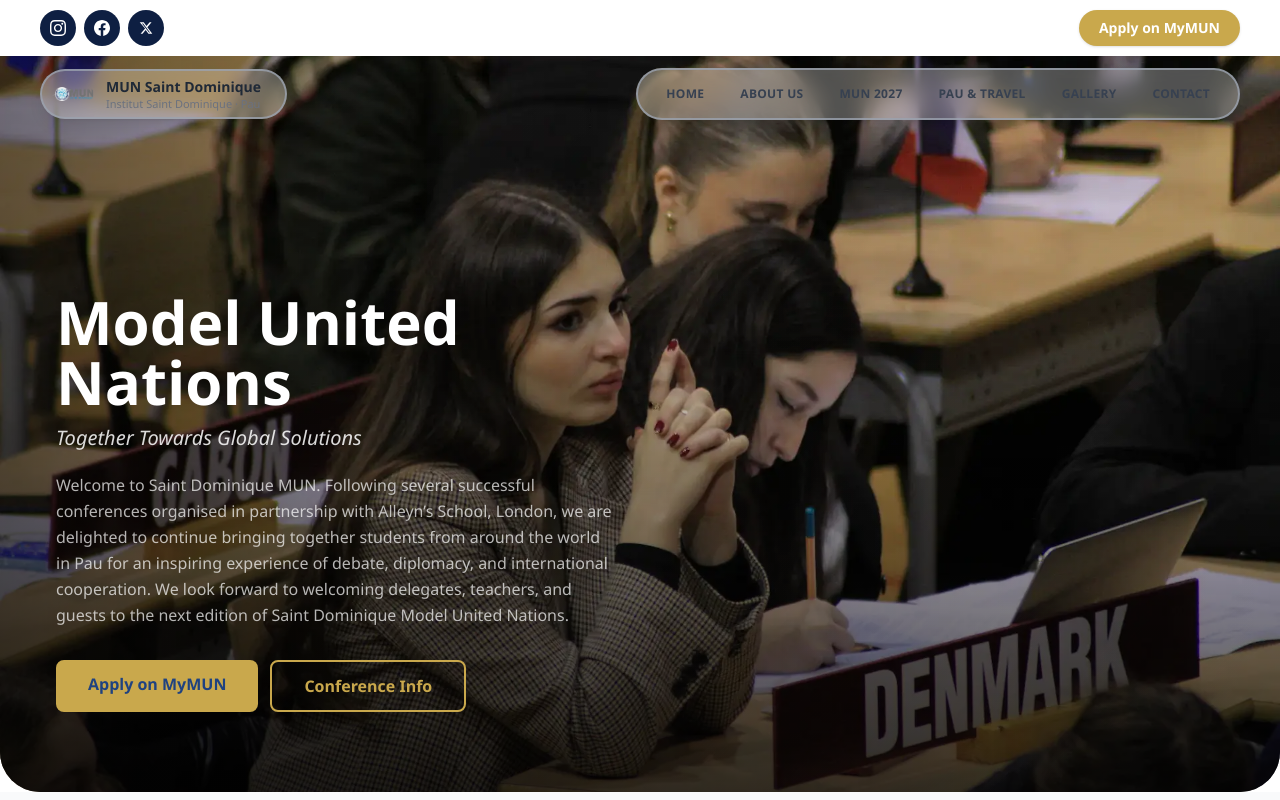
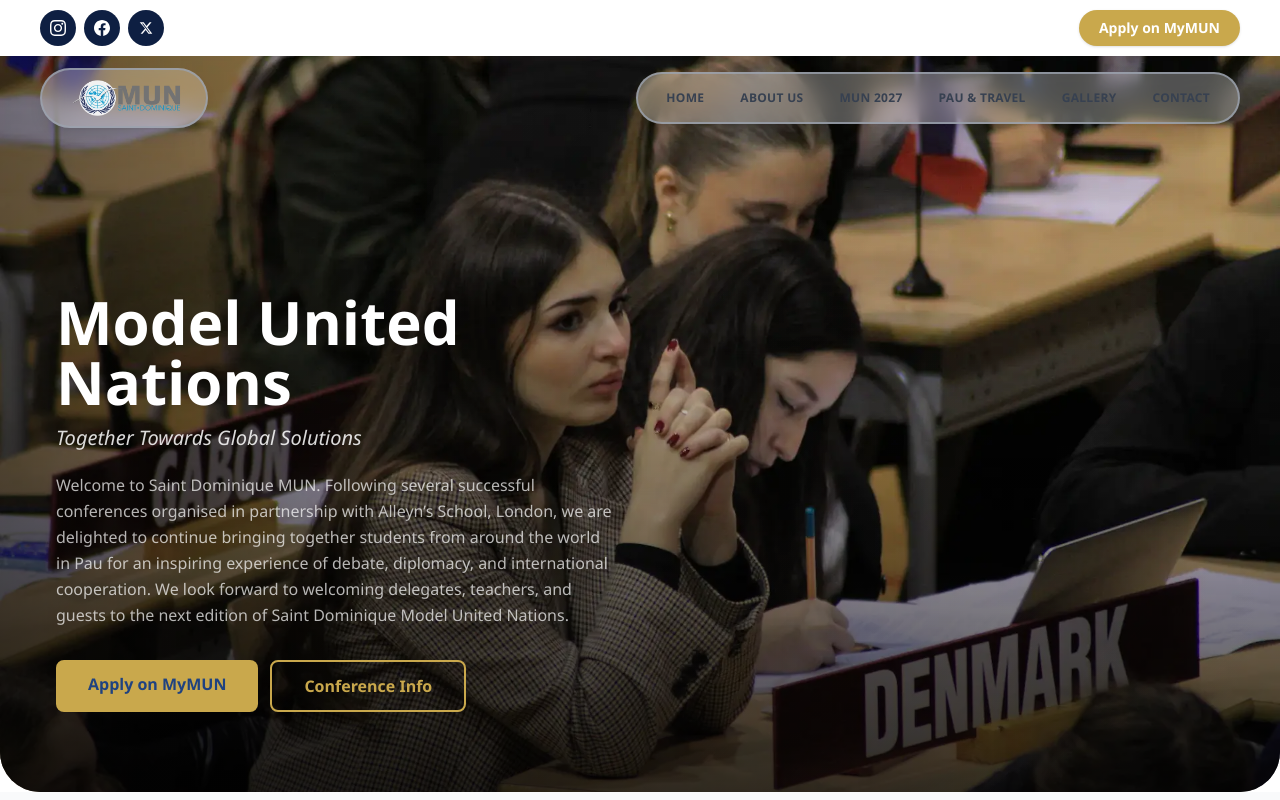
Before and after one commit to gastongabaixtucf8/projet-MUN-saintdo, a Next.js app: page / in a window 1280 px wide. Shown: the top 800 px of the page. Built offline with nearby package versions, Linux system fonts and the light colour scheme.

Commit message:
auto-save

```diff
--- a/components/Header.tsx
+++ b/components/Header.tsx
@@ -55,18 +55,15 @@ export default function Header() {
         <div className="flex items-center justify-between gap-4">
 
           {/* Logo pill */}
-          <Link href="/" className={`flex items-center gap-3 rounded-full pl-2 pr-6 py-1.5 ${glass}`}>
+          <Link href="/" className={`flex items-center rounded-full px-6 py-2.5 ${glass}`}>
             <Image
               src="/images/logo MUN.webp"
               alt="MUN Saint Dominique"
-              width={44}
-              height={44}
-              className="rounded-full"
+              width={170}
+              height={53}
+              priority
+              className="h-9 w-auto"
             />
-            <div className="hidden sm:block leading-tight">
-              <p className="text-gray-800 font-bold text-sm">MUN Saint Dominique</p>
-              <p className="text-gray-500 text-[11px]">Institut Saint Dominique · Pau</p>
-            </div>
           </Link>
 
           {/* Navigation pill */}
```
